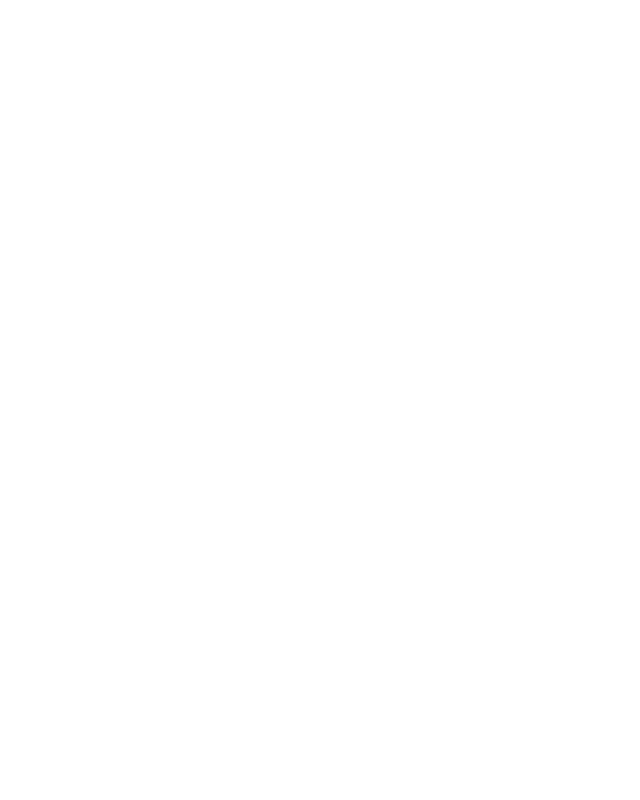
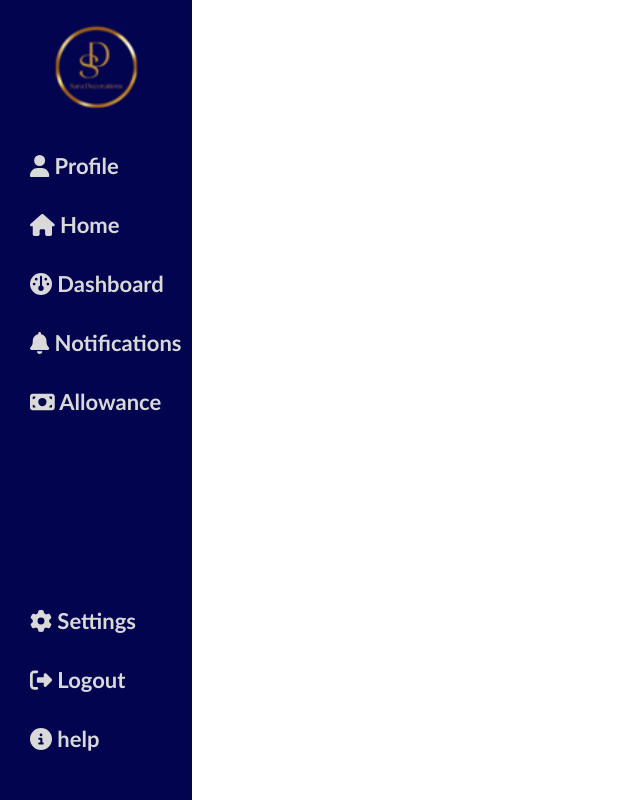
Before and after one commit to Thenujan-V/Decoration-Shop, a React (Create React App) app in the folder frontend/: page /ver in a window 1280 px wide. Before the commit this address had no page. Shown: the whole page, without its empty margins (0-640 px from the left). Built offline with nearby package versions, Linux system fonts and the light colour scheme.

Commit message:
vertical navbar

```diff
--- a/frontend/src/App.js
+++ b/frontend/src/App.js
@@ -8,6 +8,7 @@
 import Card from './Pages/Card'
 import MyOrders from './Pages/MyOrders'
 import Payment from './Pages/Payment'
+import VerticalNavbar from './Components/Employee/VerticalNavbar'
 
 const App = () => {
   return (
@@ -21,6 +22,7 @@
         <Route path="/card" element={<Card />} />
         <Route path='/payment' element={<Payment />} />
         <Route path='/orders' element={<MyOrders />} />
+        <Route path='/ver' element={<VerticalNavbar />} />
 
         {/* <Route path="/contact" element={<ContactPage />} /> */}
       </Routes>
--- /dev/null
+++ b/frontend/src/Components/Employee/VerticalNavbar.jsx
@@ -0,0 +1,33 @@
+import React, { useState } from 'react'
+import { logoPic } from '../Assets'
+import { Link } from 'react-router-dom'
+import { FontAwesomeIcon} from '@fortawesome/react-fontawesome'
+import { faUser, faHouse, faBell, faMoneyBill, faGear, faRightFromBracket, faCircleInfo, faGauge  } from '@fortawesome/free-solid-svg-icons'
+
+
+const VerticalNavbar = () => {
+
+  return (
+    <div className='verticalNav'>
+        <div className='logo'><img src={logoPic} alt="" /></div>
+        <div className="">
+          <div className='profile'>
+            <Link to='' className='link'><FontAwesomeIcon icon={faUser} /> Profile</Link>
+          </div>
+          <div className='links'>
+            <Link to='' className='link'><FontAwesomeIcon icon={faHouse} /> Home</Link>
+            <Link to='' className='link'><FontAwesomeIcon icon={faGauge} /> Dashboard</Link>
+            <Link to='' className='link'><FontAwesomeIcon icon={faBell} /> Notifications</Link>
+            <Link to='' className='link'><FontAwesomeIcon icon={faMoneyBill} /> Allowance</Link>
+          </div>
+          <div className='otherLinks'>
+            <Link to='' className='link'><FontAwesomeIcon icon={faGear} /> Settings</Link>
+            <Link to='' className='link'><FontAwesomeIcon icon={faRightFromBracket} /> Logout</Link>
+            <Link to='' className='link'><FontAwesomeIcon icon={faCircleInfo} /> help</Link>
+          </div>
+        </div>
+    </div>
+  )
+}
+
+export default VerticalNavbar
--- /dev/null
+++ b/frontend/src/Components/Styles/VerticalNavbar.css
@@ -0,0 +1,52 @@
+.verticalNav{
+    background-color: var(--background_blue);
+    display: flex;
+    flex-direction: column;
+    width: 15vw;
+    height: 100vh;
+}
+.verticalNav .logo{
+    display: flex;
+    flex-direction: column;
+    align-items: center;
+}
+.verticalNav .logo img{
+    height: 12vh;
+    margin: 20px;
+}
+.verticalNav .link{
+    font-family: 'Gill Sans', 'Gill Sans MT', Calibri, 'Trebuchet MS', sans-serif;
+    text-decoration: none;
+    color:var(--wheat);
+    font-size: 22px;
+    font-weight: 600;
+    padding: 13px 0 13px 30px;
+}
+.verticalNav .nav{
+    display: flex;
+    flex-direction: column;
+    align-items: center;
+}
+.verticalNav .profile{
+    display: flex;
+    flex-direction: column;
+    align-items: start;
+}
+.verticalNav .links{
+    /* margin-top: 35px; */
+    display: flex;
+    flex-direction: column;
+    align-items: start;
+}
+.verticalNav .otherLinks{
+    margin-top: 20vh;
+    display: flex;
+    flex-direction: column;
+    align-items: start;
+}
+.verticalNav .link:hover{
+    background-color: var(--wheat);
+    color: var(--background_blue);
+    /* margin: 0 0 18px 0 ; */
+    width: 15vw;
+}
--- a/frontend/src/Components/Styles/index.jsx
+++ b/frontend/src/Components/Styles/index.jsx
@@ -10,6 +10,7 @@
 import card from './Card.css'
 import myOrders from './MyOrders.css'
 import payment from './Payment.css'
+import verticalNavbar from './VerticalNavbar.css'
 
 export {navbar, global, home, about, service, sign, signin,
-     serviceDetails, card, myOrders, payment}
+     serviceDetails, card, myOrders, payment, verticalNavbar}
```
